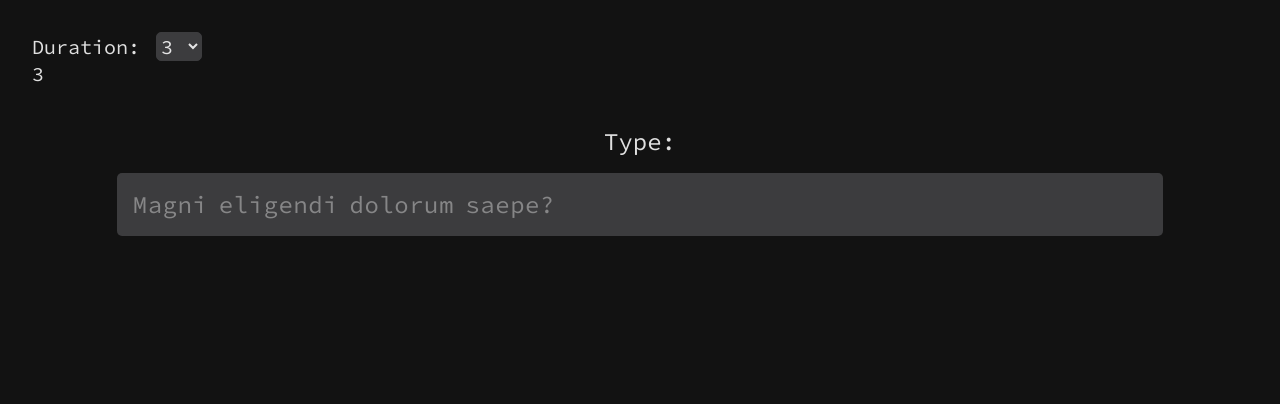
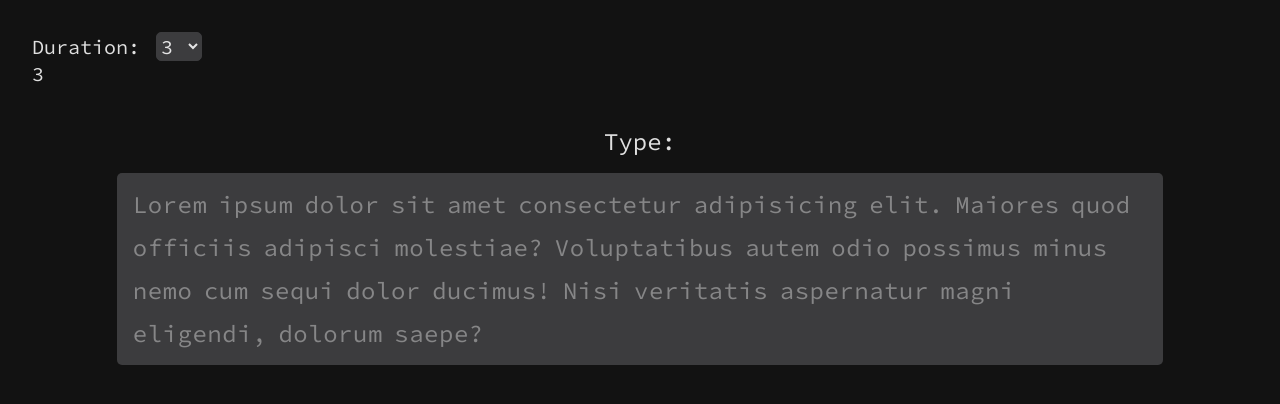
Before and after one commit to DaniPhilo/codetyping, a React (Create React App) app: page / in a window 1280 px wide. Shown: the top 404 px of the page. Built offline with nearby package versions, Linux system fonts and the light colour scheme.

Commit message:
Clean console.logs

```diff
--- a/src/components/Main.js
+++ b/src/components/Main.js
@@ -10,7 +10,7 @@ const Texts = require('../services/db/texts.json');
 
 export default function Main() {
 
-  const defaultText = Texts[0].text;
+  const defaultText = Texts[1].text;
   const [text, setText] = useState(defaultText);
   const [countDown, setCountDown] = useState(3);
   const [wpmRatio, setWpmRatio] = useState(4);
```
Also changed, not shown: src/components/TypeBox.js (+0 -8 lines).
